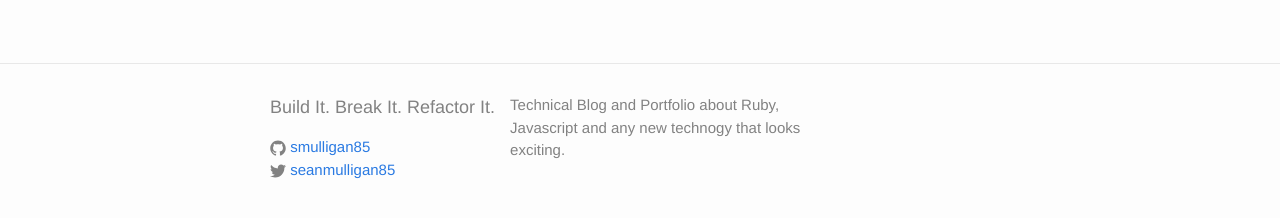
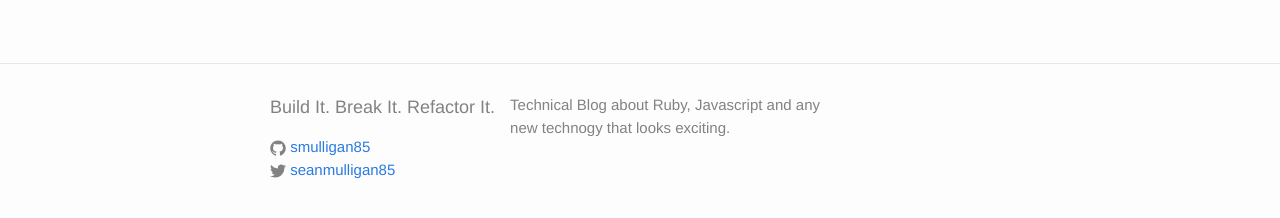
Before and after one commit to Smulligan85/smulligan85.github.io, a Jekyll site: the page built from index.html, in a window 1280 px wide. Shown: the part 194-412 px from the top of the page. Built offline with Jekyll 4.4.1, drawn with Linux system fonts in a browser that asks for light colours.

Commit message:
Update description

```diff
--- a/_config.yml
+++ b/_config.yml
@@ -1,7 +1,7 @@
 # Site settings
 title: Build It. Break It. Refactor It.
 description: > # this means to ignore newlines until "baseurl:"
-  Technical Blog and Portfolio about Ruby, Javascript and
+  Technical Blog about Ruby, Javascript and
   any new technogy that looks exciting.
 about: > # this means to ignore newlines until "baseurl:"
   Welcome, my name is Sean Mulligan. I'm a Ruby and Javascript developer.
```
